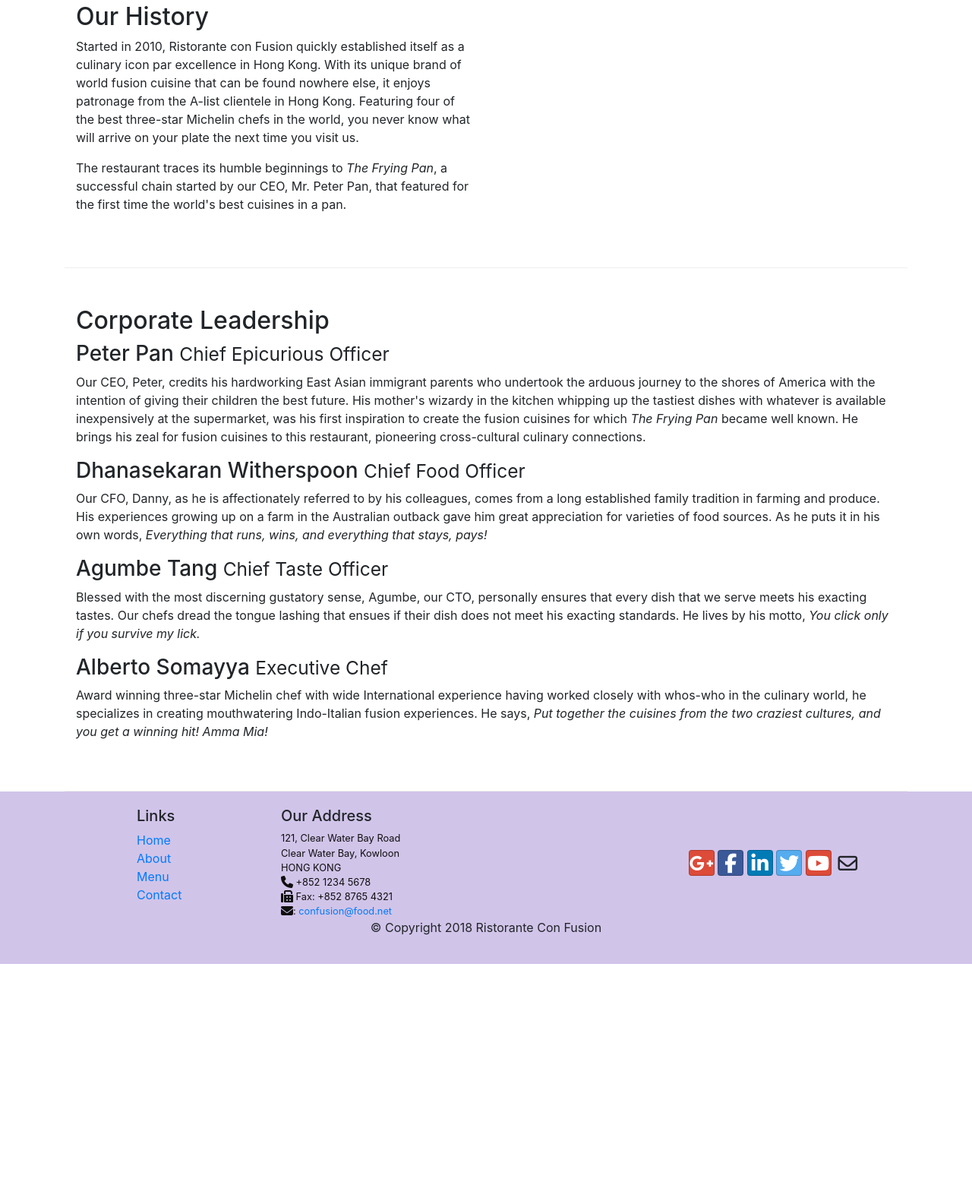
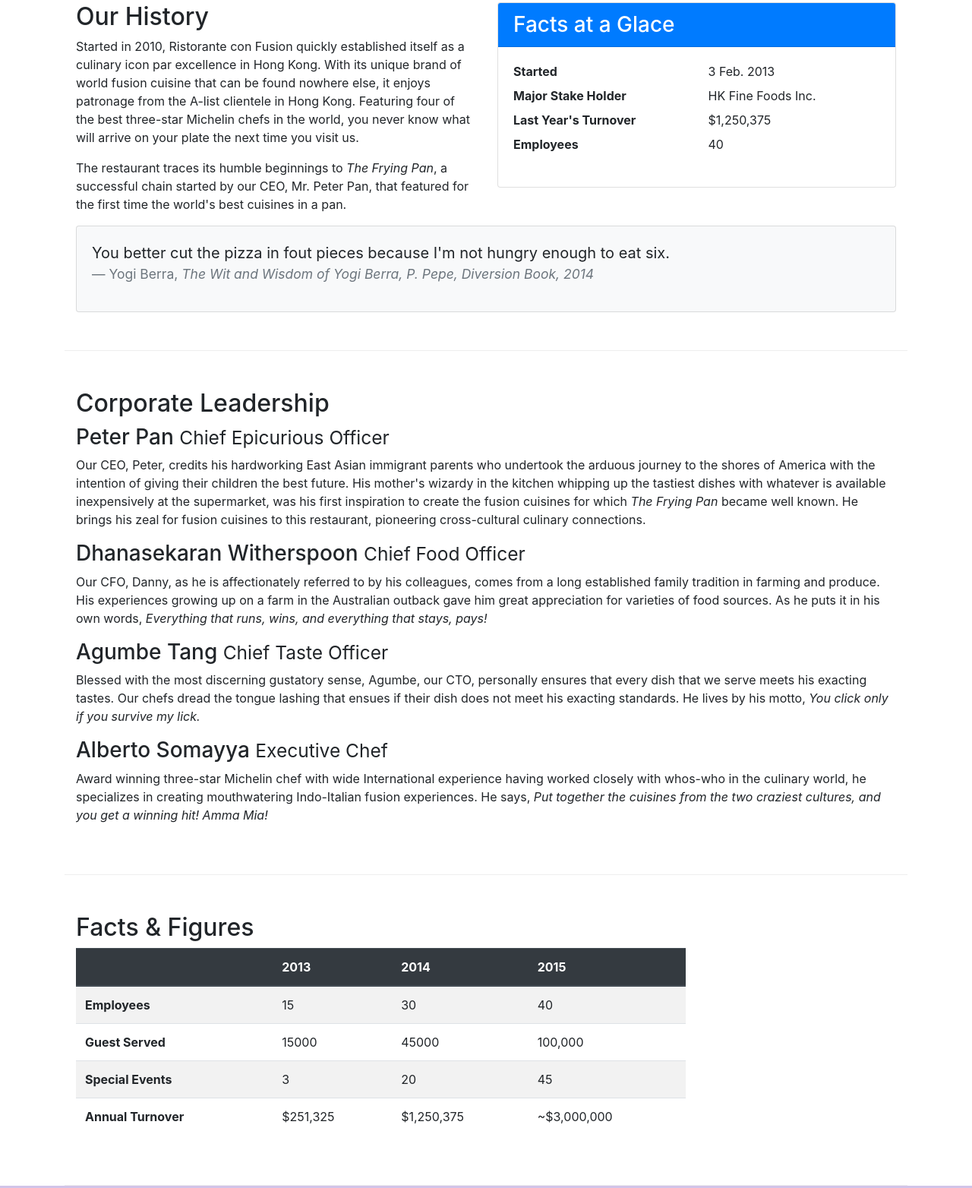
Before and after one commit to Maria-Cordero/Bootstrap_Course, a plain HTML site: page aboutus.html in a window 1280 px wide. Shown: the part 462-2026 px from the top of the page at 76% size. Before the commit the page ends 1731 px from the top, so only its background shows below. Drawn offline with nearby package versions, Linux system fonts and the light colour scheme.

Commit message:
Tables and Cards

```diff
--- a/aboutus.html
+++ b/aboutus.html
@@ -72,7 +72,35 @@
                 <p>The restaurant traces its humble beginnings to <em>The Frying Pan</em>, a successful chain started
                     by our CEO, Mr. Peter Pan, that featured for the first time the world's best cuisines in a pan.</p>
             </div>
-            <div>
+            <div class="col-sm">
+                <div class="card">
+                    <h3 class="card-header bg-primary text-white">Facts at a Glace</h3>
+                    <div class="card-body">
+                        <dl class="row">
+                            <dt class="col-6">Started</dt>
+                            <dd class="col-6">3 Feb. 2013</dd>
+                            <dt class="col-6">Major Stake Holder</dt>
+                            <dd class="col-6">HK Fine Foods Inc.</dd>
+                            <dt class="col-6">Last Year's Turnover</dt>
+                            <dd class="col-6">$1,250,375</dd>
+                            <dt class="col-6">Employees</dt>
+                            <dd class="col-6">40</dd>
+                        </dl>
+                    </div>
+                </div>
+            </div>
+            <div class="col-12">
+                <div class="card card-body bg-light">
+                    <blockquote class="blockquote">
+                        <p class="mb-0">You better cut the pizza in fout pieces
+                             because I'm not hungry enough to eat six.</p>
+                        <footer class="blockquote-footer">Yogi Berra,
+                            <cite title="Source Title">The Wit and Wisdom of
+                                Yogi Berra, P. Pepe, Diversion Book, 2014
+                            </cite>
+                        </footer>
+                    </blockquote>
+                </div>
             </div>
         </div>
 
@@ -103,6 +131,50 @@
                     Indo-Italian fusion experiences. He says, <em>Put together the cuisines from the two craziest
                         cultures, and you get a winning hit! Amma Mia!</em></p>
             </div>
+        </div>
+        <div class="row row-content">
+            <div class="col-12 col-sm-9">
+                <h2>Facts &amp; Figures</h2>
+                <div class="table-responsive">
+                    <table class="table table-striped">
+                        <thead class="thead-dark">
+                            <tr>
+                                <th>&nbsp;</th>
+                                <th>2013</th>
+                                <th>2014</th>
+                                <th>2015</th>
+                            </tr>
+                        </thead>
+                        <tbody>
+                            <tr>
+                                <th>Employees</th>
+                                <td>15</td>
+                                <td>30</td>
+                                <td>40</td>
+                            </tr>
+                            <tr>
+                                <th>Guest Served</th>
+                                <td>15000</td>
+                                <td>45000</td>
+                                <td>100,000</td>
+                            </tr>
+                            <tr>
+                                <th>Special Events</th>
+                                <td>3</td>
+                                <td>20</td>
+                                <td>45</td>
+                            </tr>
+                            <tr>
+                                <th>Annual Turnover</th>
+                                <td>$251,325</td>
+                                <td>$1,250,375</td>
+                                <td>~$3,000,000</td>
+                            </tr>
+                        </tbody>
+                    </table>
+                </div>
+            </div>
+            <div class="col-12 col-sm-3"></div>
         </div>
     </div>
 
```
